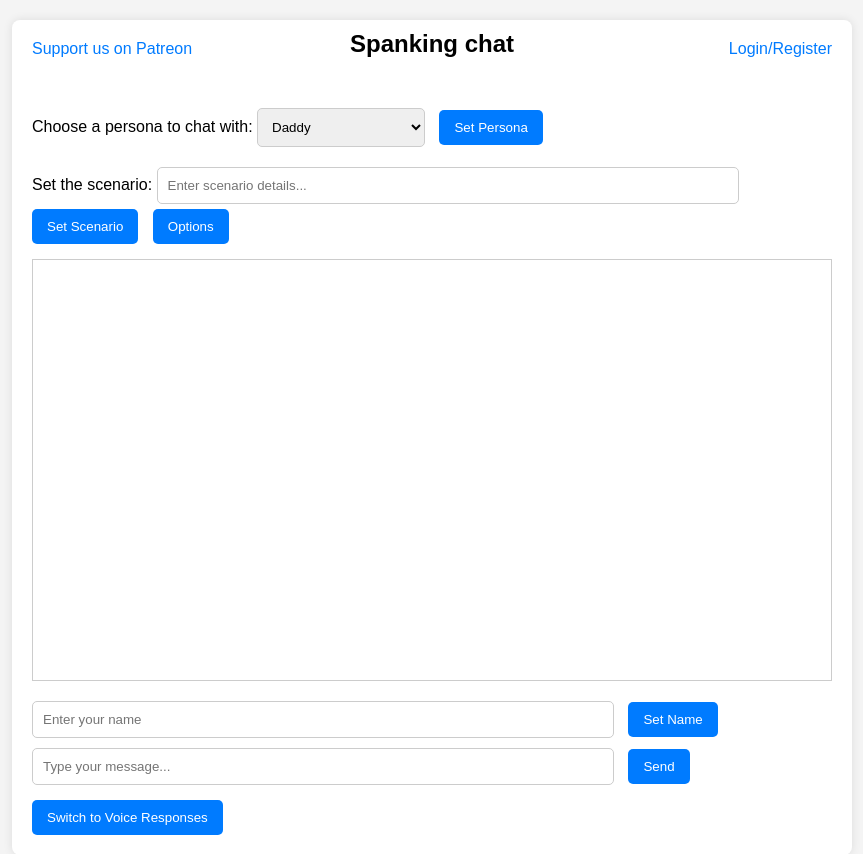
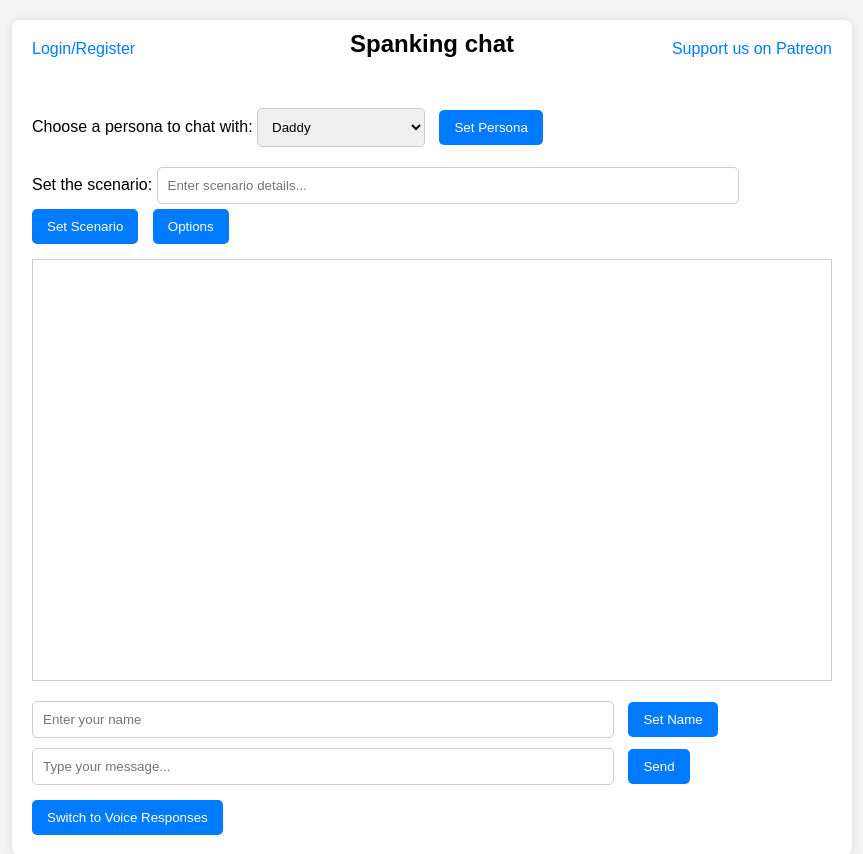
Before and after one commit to fleetingforest/spanko_chats, a Flask app: page / in a window 1280 px wide. Shown: the top 854 px of the page, without its empty margins (208-1071 px from the left). Run offline with Flask 3, Linux system fonts and the light colour scheme.

Commit message:
Switched login and patreon links

```diff
--- a/static/style.css
+++ b/static/style.css
@@ -16,10 +16,26 @@ body {
     position: relative;
 }
 
+.login-section {
+    position: absolute;
+    top: 20px;
+    left: 20px;  /* Changed from right to left */
+}
+
+.login-link {
+    color: #007bff;
+    text-decoration: none;
+}
+
+.login-link:hover {
+    text-decoration: underline;
+}
+
+
 .patreon-link {
     position: absolute;
     top: 20px;
-    left: 20px;
+    right: 20px;  /* Changed from left to right */
     z-index: 10; /* Ensure the link is on top */
 }
 
@@ -29,21 +45,6 @@ body {
 }
 
 .patreon-link a:hover {
-    text-decoration: underline;
-}
-
-.login-section {
-    position: absolute;
-    top: 20px;
-    right: 20px;
-}
-
-.login-link {
-    color: #007bff;
-    text-decoration: none;
-}
-
-.login-link:hover {
     text-decoration: underline;
 }
 
```
Also changed, not shown: 1 other file.
